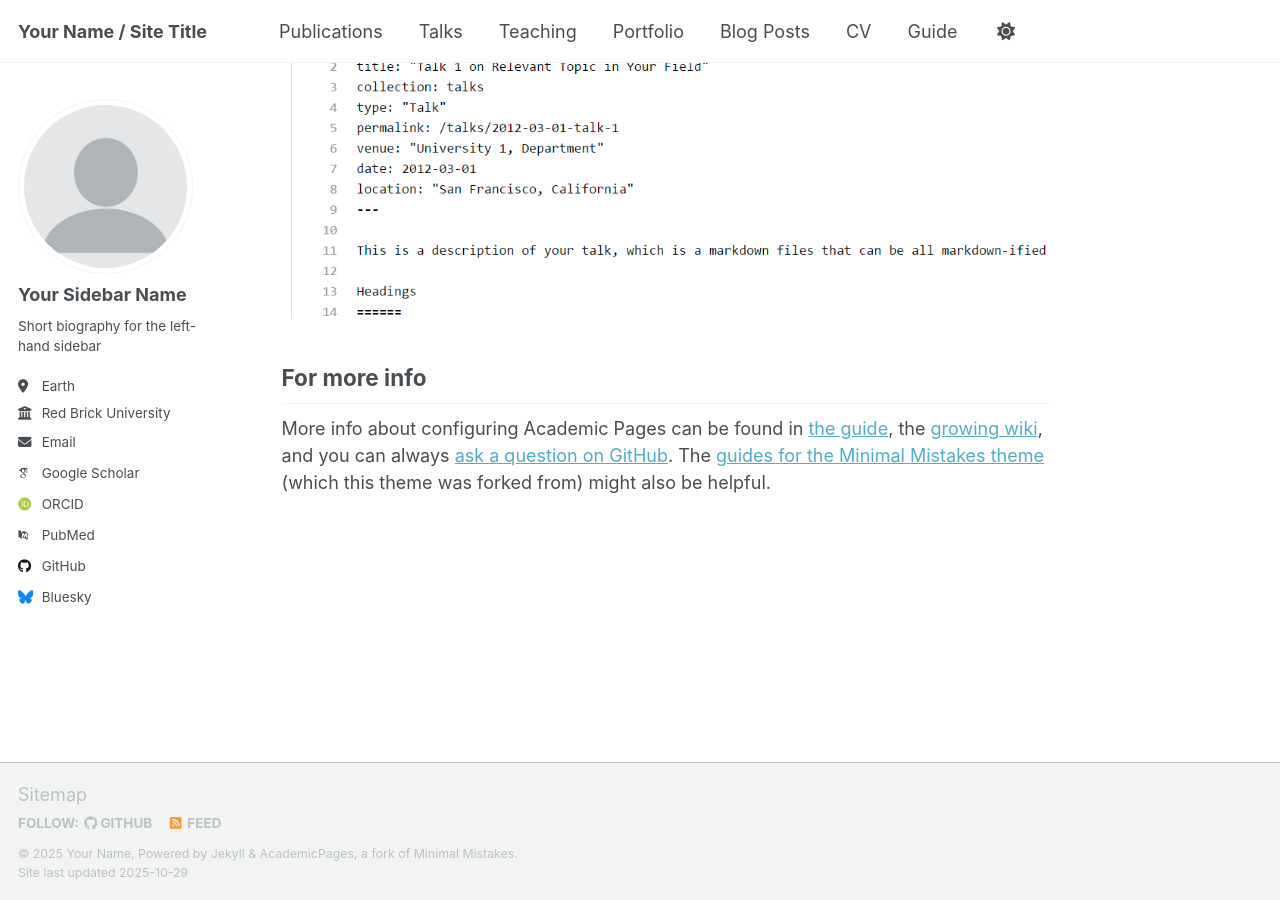
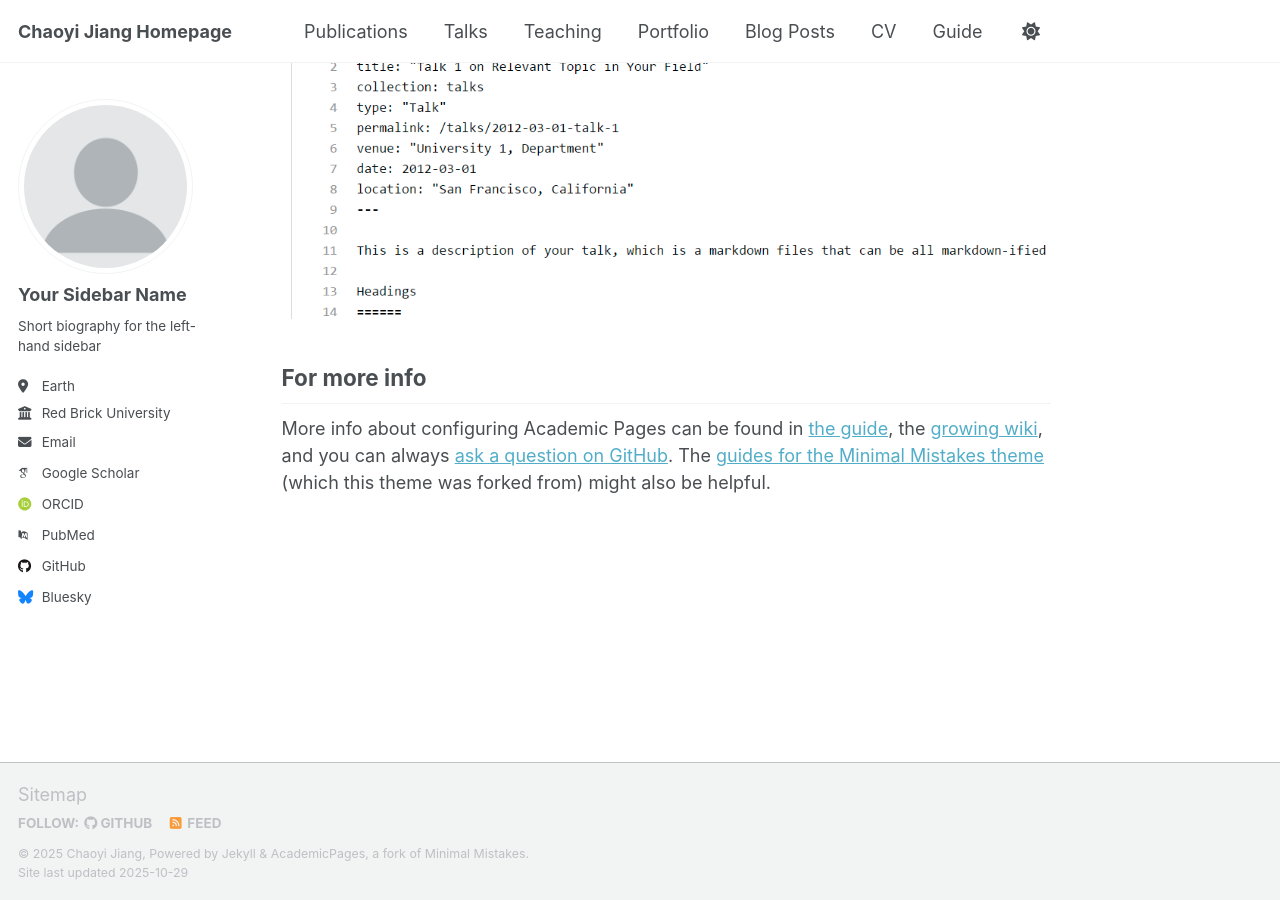
Before and after one commit to chaoyij/chaoyij.github.io, a Jekyll site: the page built from _pages/about.md, in a window 1280 px wide and 900 px high, scrolled down 2880 px. Built offline with Jekyll 4.4.1, drawn with Linux system fonts in a browser that asks for light colours; some web fonts are replaced; a script that is not in the unit is left out.

Commit message:
First commit

```diff
--- a/_config.yml
+++ b/_config.yml
@@ -9,10 +9,10 @@
 # Basic Site Settings
 locale                   : "en-US"
 site_theme               : "default" # Currently available options are "default", "air"
-title                    : "Your Name / Site Title"
+title                    : "Chaoyi Jiang Homepage"
 title_separator          : "-"
-name                     : &name "Your Name"
-description              : &description "Your Name's academic portfolio"   # Update this with a general description of your site, this is the default if not overridden by a page
+name                     : &name "Chaoyi Jiang"
+description              : &description "PhD student at the University of Southern California"   # Update this with a general description of your site, this is the default if not overridden by a page
 url                      : https://academicpages.github.io # The base hostname & protocol for your site e.g. "https://[your GitHub username].github.io",
                                                            # or if you already have some other page hosted on Github then use "https://[your GitHub username].github.io/[Your Repo Name]"
 baseurl                  : "" # the subpath of your site, e.g. "/blog"
```
